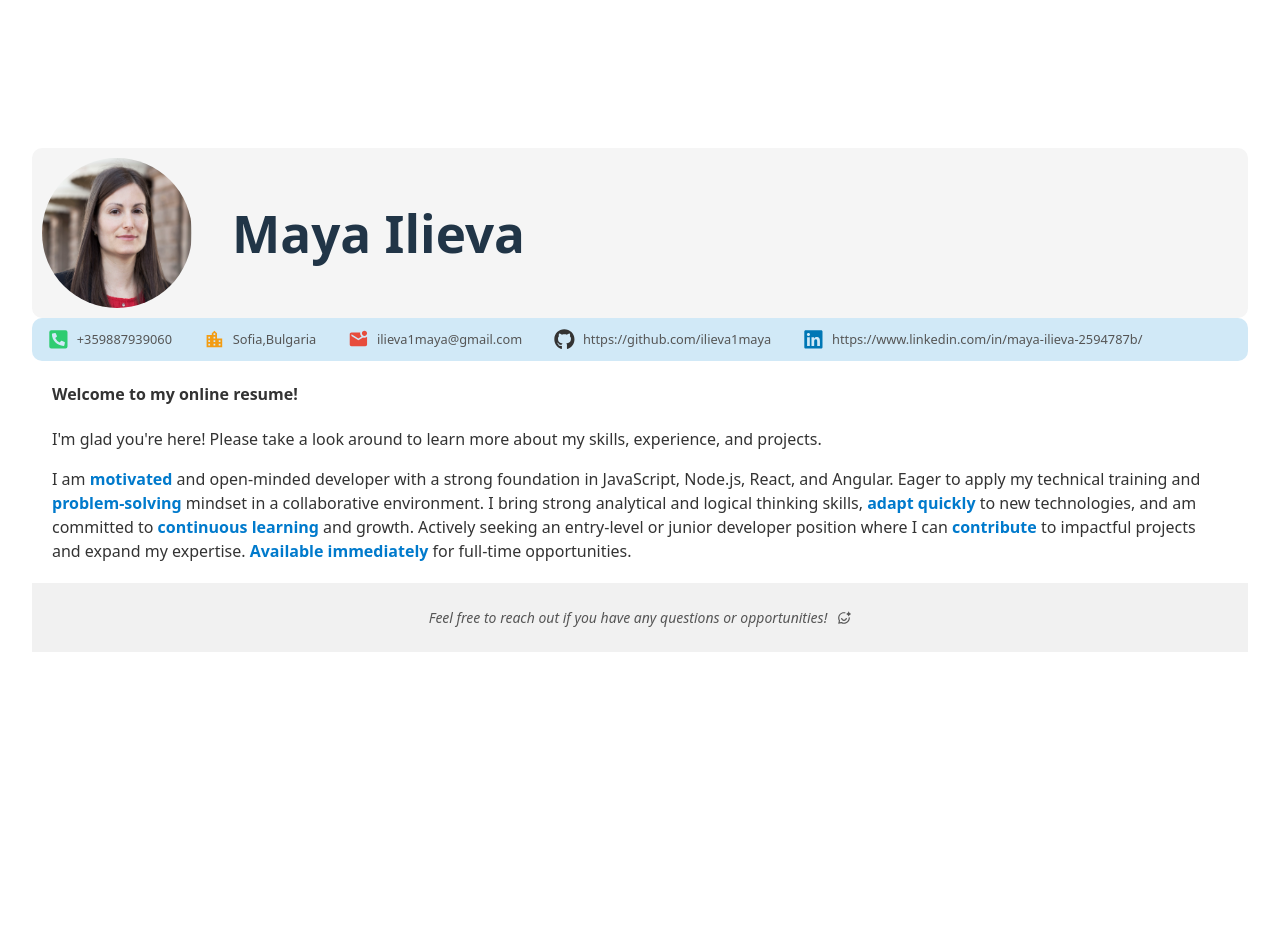
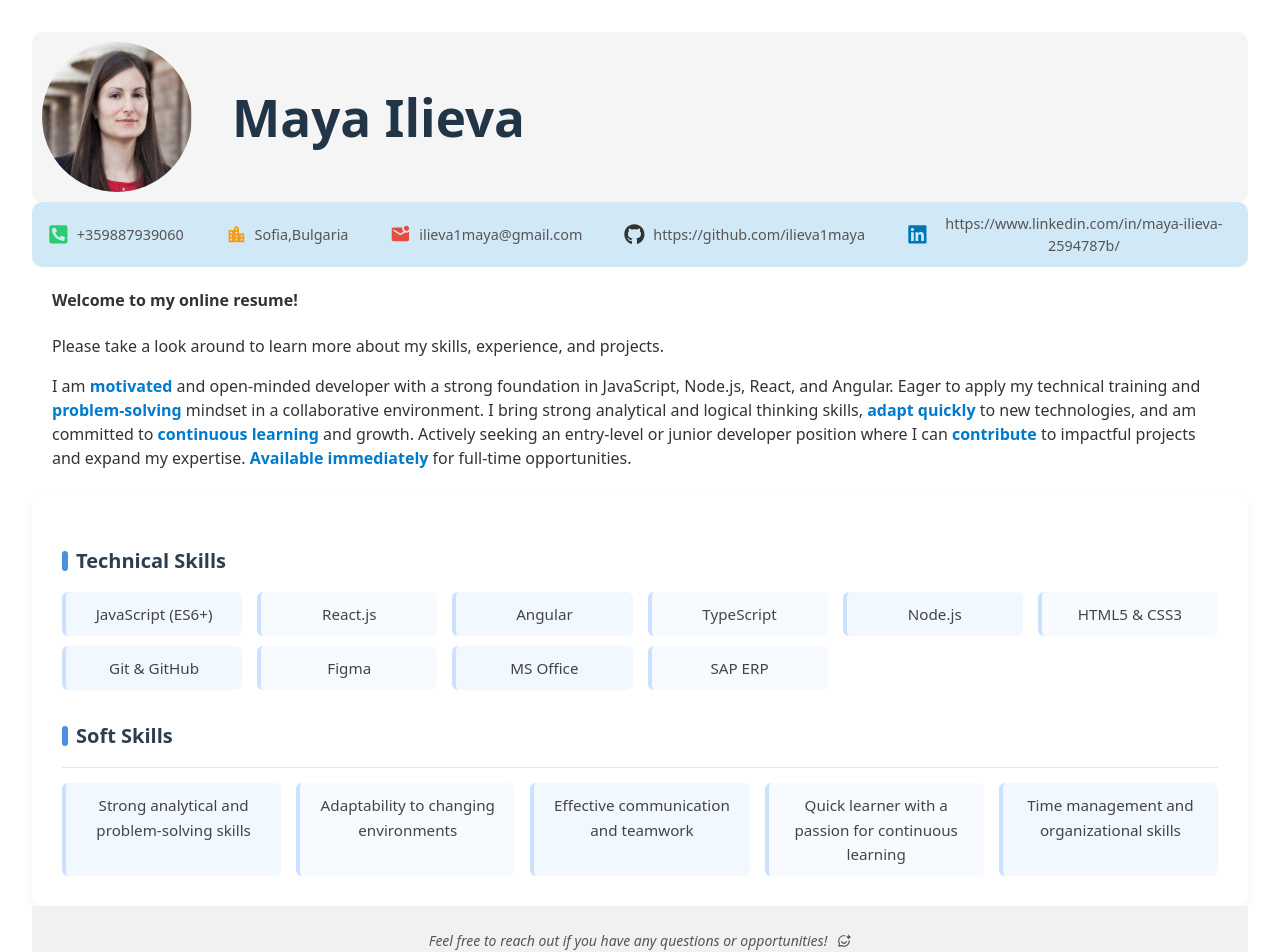
Before and after one commit to ilieva1maya/MayaIlieva_Resume, a React (Vite) app: page / in a window 1280 px wide. Shown: the top 952 px of the page. Before the commit the page ends 800 px from the top, so only its background shows below. Built offline with nearby package versions, Linux system fonts and the light colour scheme.

Commit message:
Skills added

```diff
--- a/src/App.jsx
+++ b/src/App.jsx
@@ -4,6 +4,7 @@ import Header from './components/header/Header';
 import Welcome from './components/welcome/Welcome';
 import Footer from './components/footer/Footer';
 import Navbar from './components/navbar/Navbar';
+import Skills from './components/skills/Skills';
 
 function App() {
 
@@ -12,6 +13,7 @@ function App() {
       <Header/>
       <Navbar/>
       <Welcome/>
+      <Skills/>
       <Footer/>
     </>
   )
--- a/src/components/navbar/Navbar.css
+++ b/src/components/navbar/Navbar.css
@@ -9,6 +9,7 @@
     flex-direction: row;
     background-color: #d1e9f7;
     border-radius: 10px;
+    gap: 10px;
 }
 .contacts a {
     display: flex;
@@ -16,7 +17,7 @@
     gap: 8px;
     text-decoration: none;
     color: #555;
-    font-size: 0.8rem;
+    font-size: 0.9rem;
     font-weight: 500;
     padding: 10px 15px;
     border-radius: 8px;
--- /dev/null
+++ b/src/components/skills/Skills.css
@@ -0,0 +1,192 @@
+/* .skills {
+  background-color: #ffffff;
+  padding: 25px;
+  border-radius: 10px;
+  box-shadow: 0 4px 10px rgba(0, 0, 0, 0.05);
+  margin-top: 20px;
+}
+
+.skills h3 {
+  font-size: 1.3rem;
+  font-weight: 600;
+  margin-bottom: 10px;
+  color: #333;
+  border-left: 4px solid #4a90e2;
+  padding-left: 10px;
+}
+
+.technical {
+  margin-top: 0;
+}
+
+.soft {
+  margin-top: 25px;
+}
+
+.technical-skills,
+.soft-skills {
+  list-style: none;
+  padding: 0;
+  margin: 10px 0 0 0;
+  display: grid;
+  grid-template-columns: repeat(auto-fit, minmax(180px, 1fr));
+  gap: 10px;
+}
+
+.technical-skills li,
+.soft-skills li {
+  background-color: #f5faff;
+  padding: 10px 15px;
+  border-radius: 8px;
+  font-size: 0.95rem;
+  color: #555;
+  border: 1px solid transparent;
+  transition: background-color 0.2s, transform 0.1s, border-color 0.2s;
+}
+
+.technical-skills li:hover,
+.soft-skills li:hover {
+  background-color: #eaf4ff;
+  border-color: #cce0ff;
+  transform: translateY(-2px);
+}
+
+.technical-skills li {
+  background-color: #eaf7ff;
+}
+
+.technical-skills li::before {
+  content: "💻 ";
+}
+
+.soft-skills li::before {
+  content: "🌟 ";
+}
+
+@media (max-width: 600px) {
+  .skills {
+    padding: 15px;
+  }
+
+  .skills h3 {
+    font-size: 1.1rem;
+  }
+
+  .technical-skills,
+  .soft-skills {
+    grid-template-columns: 1fr;
+  }
+
+  .technical-skills li,
+  .soft-skills li {
+    font-size: 0.9rem;
+  }
+} */
+
+.skills {
+  background-color: #ffffff;
+  padding: 30px;
+  border-radius: 12px;
+  box-shadow: 0 4px 12px rgba(0, 0, 0, 0.05);
+  margin-top: 25px;
+  color: #333;
+  line-height: 1.6;
+  transition: box-shadow 0.3s;
+}
+
+.skills:hover {
+  box-shadow: 0 6px 14px rgba(0, 0, 0, 0.08);
+}
+
+/* Section Titles */
+.skills h3 {
+  font-size: 1.25rem;
+  font-weight: 600;
+  color: #2c3e50;
+  margin-bottom: 15px;
+  display: flex;
+  align-items: center;
+  gap: 8px;
+}
+
+.skills h3::before {
+  content: "";
+  display: inline-block;
+  width: 6px;
+  height: 20px;
+  background-color: #4a90e2;
+  border-radius: 3px;
+}
+
+/* Grid layout for lists */
+.technical-skills,
+.soft-skills {
+  list-style: none;
+  padding: 0;
+  margin: 0;
+  display: grid;
+  grid-template-columns: repeat(auto-fit, minmax(180px, 1fr));
+  gap: 10px 15px;
+}
+
+/* Skill item cards */
+.technical-skills li,
+.soft-skills li {
+  background-color: #f7faff;
+  border-left: 4px solid #cce0ff;
+  border-radius: 6px;
+  padding: 10px 14px;
+  font-size: 0.95rem;
+  color: #444;
+  transition: background-color 0.25s, border-color 0.25s, transform 0.1s;
+}
+
+.technical-skills li:hover,
+.soft-skills li:hover {
+  background-color: #eaf4ff;
+  border-color: #4a90e2;
+  transform: translateY(-2px);
+}
+
+/* Light alternating backgrounds for a bit of visual rhythm */
+.technical-skills li:nth-child(odd),
+.soft-skills li:nth-child(odd) {
+  background-color: #f2f8ff;
+}
+
+/* Separate sections slightly */
+.soft {
+  margin-top: 30px;
+}
+
+.soft-skills {
+  margin-top: 10px;
+  border-top: 1px solid #e6e6e6;
+  padding-top: 15px;
+}
+
+/* Responsive adjustments */
+@media (max-width: 800px) {
+  .skills {
+    padding: 20px;
+  }
+
+  .technical-skills,
+  .soft-skills {
+    grid-template-columns: repeat(auto-fit, minmax(150px, 1fr));
+    gap: 8px;
+  }
+
+  .technical-skills li,
+  .soft-skills li {
+    font-size: 0.9rem;
+    padding: 8px 12px;
+  }
+}
+
+@media (max-width: 500px) {
+  .technical-skills,
+  .soft-skills {
+    grid-template-columns: 1fr;
+  }
+}
--- /dev/null
+++ b/src/components/skills/Skills.jsx
@@ -0,0 +1,29 @@
+import "./Skills.css";
+
+export default function Skills() {
+  return (
+    <div className="skills">
+      <h3 className="technical">Technical Skills</h3>
+      <ul className="technical-skills">
+        <li>JavaScript (ES6+)</li>
+        <li>React.js</li>
+        <li>Angular</li>
+        <li>TypeScript</li>
+        <li>Node.js</li>
+        <li>HTML5 & CSS3</li>
+        <li>Git & GitHub</li>
+        <li>Figma</li>
+        <li>MS Office</li>
+        <li>SAP ERP</li>
+      </ul>
+      <h3 className="soft">Soft Skills</h3>
+      <ul className="soft-skills">
+        <li>Strong analytical and problem-solving skills</li>
+        <li>Adaptability to changing environments</li>
+        <li>Effective communication and teamwork</li>
+        <li>Quick learner with a passion for continuous learning</li>
+        <li>Time management and organizational skills</li>
+      </ul>
+    </div>
+  );
+}
--- a/src/components/welcome/Welcome.jsx
+++ b/src/components/welcome/Welcome.jsx
@@ -5,17 +5,20 @@ export default function Welcome() {
     <div className="message">
       <h4>Welcome to my online resume!</h4>
       <p>
-        I'm glad you're here! Please take a look around to learn more about my
-        skills, experience, and projects.
+        Please take a look around to learn more about my skills, experience, and
+        projects.
       </p>
       <p>
-        I am <strong>motivated</strong> and open-minded developer with a strong foundation in
-        JavaScript, Node.js, React, and Angular. Eager to apply my technical
-        training and <strong>problem-solving</strong> mindset in a collaborative environment. I
-        bring strong analytical and logical thinking skills, <strong>adapt quickly</strong> to
-        new technologies, and am committed to <strong>continuous learning</strong> and growth.
-        Actively seeking an entry-level or junior developer position where I can <strong>contribute</strong> to impactful projects and expand my expertise. <strong>Available
-        immediately</strong> for full-time opportunities.
+        I am <strong>motivated</strong> and open-minded developer with a strong
+        foundation in JavaScript, Node.js, React, and Angular. Eager to apply my
+        technical training and <strong>problem-solving</strong> mindset in a
+        collaborative environment. I bring strong analytical and logical
+        thinking skills, <strong>adapt quickly</strong> to new technologies, and
+        am committed to <strong>continuous learning</strong> and growth.
+        Actively seeking an entry-level or junior developer position where I can{" "}
+        <strong>contribute</strong> to impactful projects and expand my
+        expertise. <strong>Available immediately</strong> for full-time
+        opportunities.
       </p>
     </div>
   );
```
